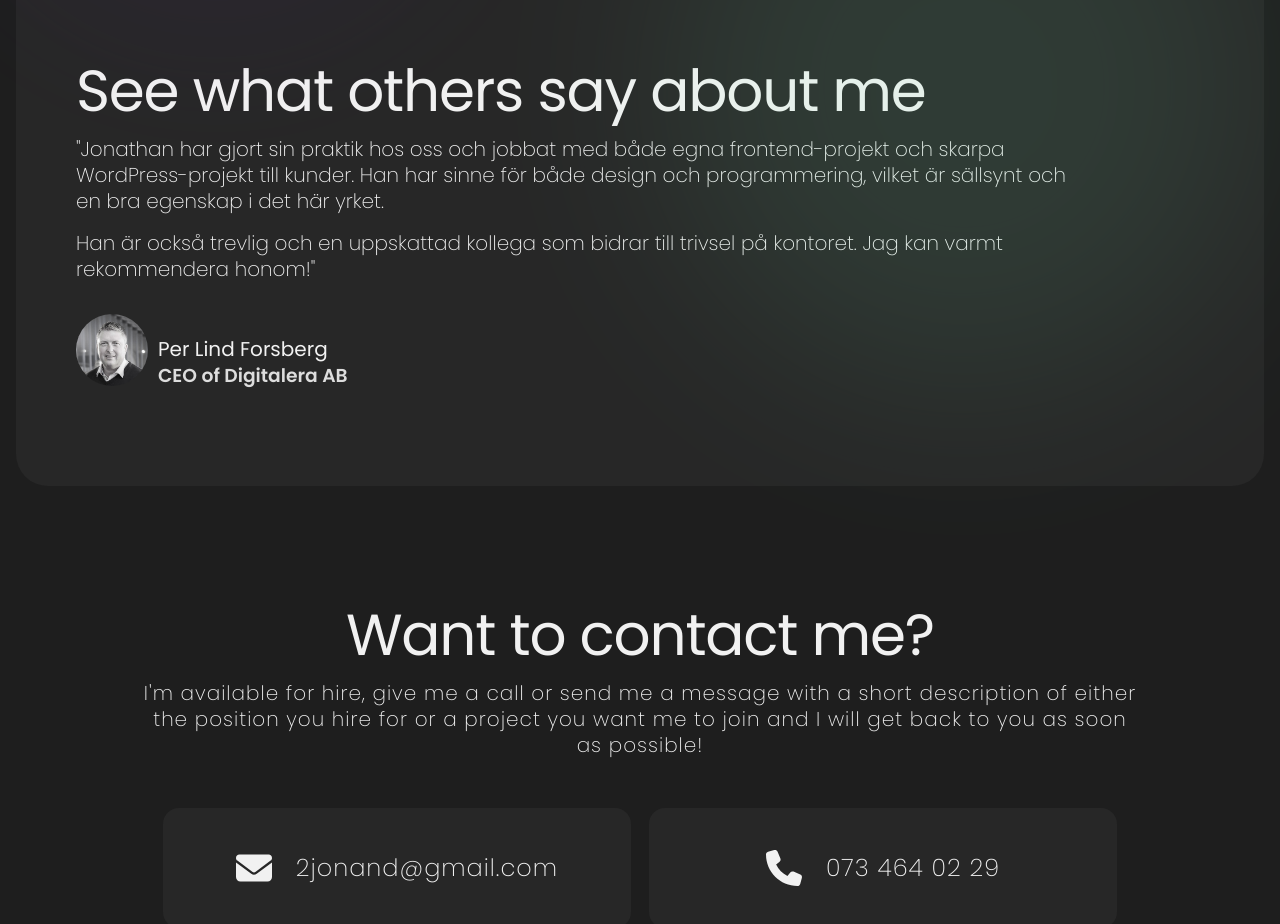
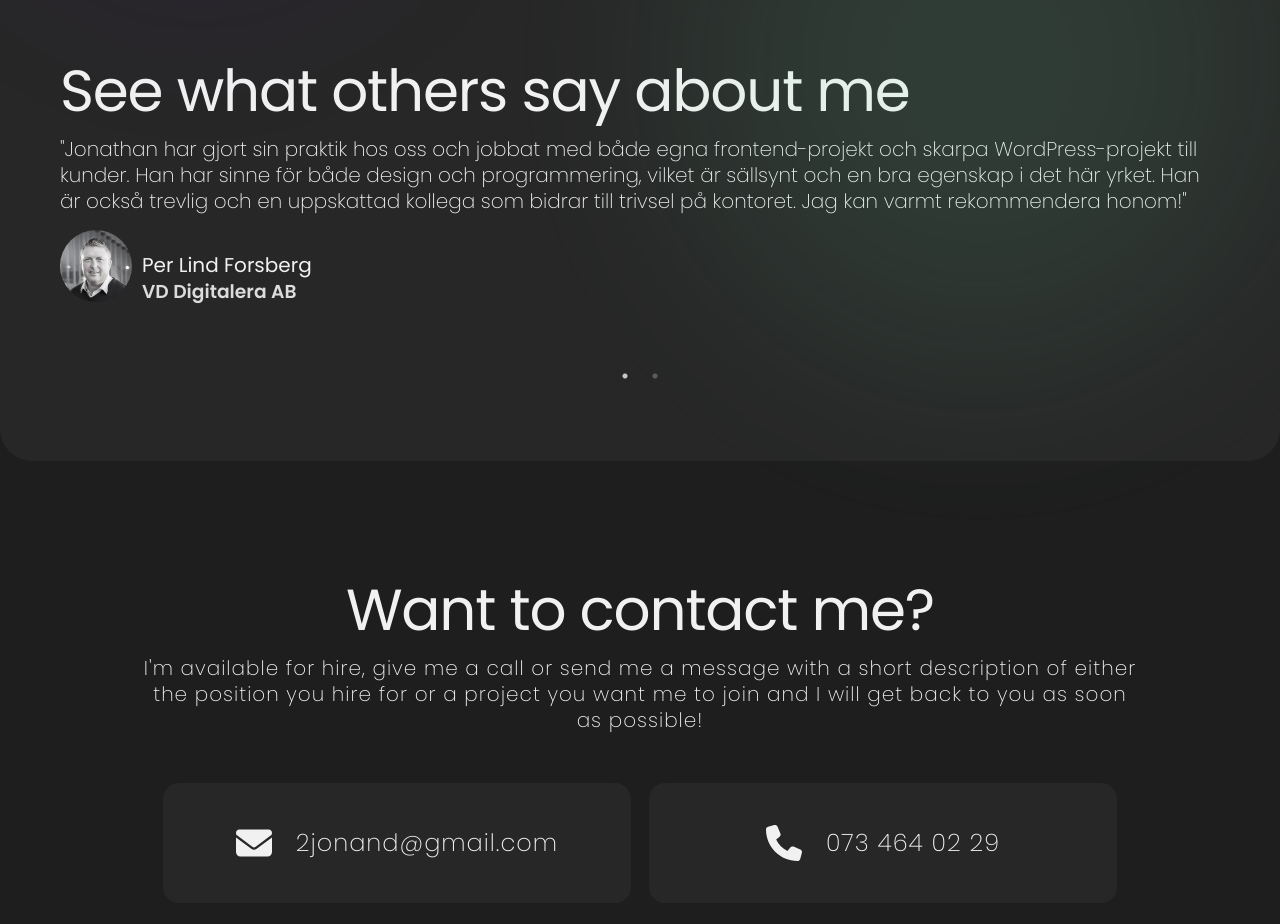
Before and after one commit to Wztrbrg/portfolio, a React (Create React App) app: page / in a window 1280 px wide. Shown: the part 3080-4004 px from the top of the page. Built offline with nearby package versions, Linux system fonts and the light colour scheme.

Commit message:
added testimonial slider and testimonial

```diff
--- a/package.json
+++ b/package.json
@@ -19,7 +19,9 @@
     "react-intersection-observer": "^9.13.0",
     "react-router-dom": "^6.20.0",
     "react-scripts": "5.0.1",
+    "react-slick": "^0.30.3",
     "sass": "^1.70.0",
+    "slick-carousel": "^1.8.1",
     "web-vitals": "^2.1.4"
   },
   "scripts": {
--- a/src/assets/style/components/AboutSection.scss
+++ b/src/assets/style/components/AboutSection.scss
@@ -110,13 +110,17 @@
     }
 
     .testimonial-container {
-      max-width: 1000px;
-
+      width: 100% !important;
+      max-width: calc(100vw - 120px);
+      .slick-slider {
+        width: 100% !important;
+        .slick-list {
+          .slick-track {
+            .slick-slide {
               .testimonial-card {
                 display: flex;
                 flex-direction: column;
                 position: relative;
-        width: 100%;
                 box-shadow: none;
                 gap: 16px;
 
@@ -128,7 +132,7 @@
                   margin-top: 16px;
 
                   .testimonial-card-image {
-            width: 72px;
+                    width: 72px !important;
                     height: 72px;
                     border-radius: 2000px;
                   }
@@ -166,6 +170,20 @@
           }
         }
 
+        .slick-dots {
+          li {
+            button {
+              &::before {
+                color: #fff;
+              }
+            }
+          }
+        }
+      }
+    }
+  }
+}
+
 @media screen and (max-width: 970px) {
   .about-wrapper {
     gap: 50px;
@@ -197,6 +215,7 @@
       }
 
       .testimonial-container {
+        max-width: calc(100vw - 32px);
         .testimonial-card {
           .testimonial-card-description {
             font-size: $small-para;
@@ -232,30 +251,14 @@
         }
         .right {
           width: 100%;
-          .about-heading {
-            // text-align: center;
-          }
-
-          .about-para {
-            // text-align: center;
-          }
         }
       }
     }
 
     .bottom {
-      .testimonial-heading {
-        // text-align: center;
-      }
-
       .testimonial-container {
         .testimonial-card {
-          .testimonial-card-description {
-            // text-align: center;
-          }
-
           .person-container {
-            // flex-direction: column;
             justify-content: flex-start;
             align-items: flex-end;
 
--- a/src/components/AboutSection.jsx
+++ b/src/components/AboutSection.jsx
@@ -2,8 +2,36 @@ import "../assets/style/components/AboutSection.scss";
 import React, { useState, useEffect } from "react";
 import firstUser from "../assets/images/per.jpg";
 import AnimatedSection from "./AnimatedSection";
+import Slider from "react-slick";
+import "slick-carousel/slick/slick.css";
+import "slick-carousel/slick/slick-theme.css";
 
 function AboutSection({ aboutRef }) {
+  const reviews = [
+    {
+      title: 'Per Lind Forsberg',
+      role: 'VD Digitalera AB',
+      description: '"Jonathan har gjort sin praktik hos oss och jobbat med både egna frontend-projekt och skarpa WordPress-projekt till kunder. Han har sinne för både design och programmering, vilket är sällsynt och en bra egenskap i det här yrket. Han är också trevlig och en uppskattad kollega som bidrar till trivsel på kontoret. Jag kan varmt rekommendera honom!"',
+      image: firstUser,
+    },
+    {
+      title: 'Andreas Jamous',
+      role: 'VD Hållbar Fastighetsservice Syd AB',
+      description: '"Min största utmaning som nystartad företagare var att skapa en professionell och användarvänlig hemsida. Samarbetet med Jonathan har varit smidigt och professionellt – han har lyssnat på mina önskemål, kommit med kreativa lösningar och levererat en hemsida som överträffade mina förväntningar. Han svarade snabbt på mina frågor och gav mig trygghet genom hela processen. Hemsidan ser nu bättre ut än konkurrenternas, och jag rekommenderar varmt Jonathan till andra företag som behöver en skicklig webbutvecklare."',
+      image: firstUser,
+    },
+  ];
+
+  const settings = {
+    dots: true,
+    infinite: true,
+    speed: 500,
+    slidesToShow: 1,
+    slidesToScroll: 1,
+    autoplay: true,
+    autoplaySpeed: 10000,
+    arrows: false,
+  };
 
   return (
     <AnimatedSection>
@@ -21,21 +49,22 @@ function AboutSection({ aboutRef }) {
         <div className="bottom">
           <h2 className="testimonial-heading">See what others say about me</h2>
           <div className="testimonial-container">
-            <div className="testimonial-card">
+            <Slider {...settings}>
+              {reviews.map((review, index) => (
+                <div key={index} className="testimonial-card">
                   <p className="testimonial-card-description">
-                "Jonathan har gjort sin praktik hos oss och jobbat med både egna frontend-projekt och skarpa WordPress-projekt till kunder. Han har sinne för både design och programmering, vilket är sällsynt och en bra egenskap i det här yrket.
-              </p>
-              <p className="testimonial-card-description">
-                Han är också trevlig och en uppskattad kollega som bidrar till trivsel på kontoret. Jag kan varmt rekommendera honom!"
+                    {review.description}
                   </p>
                   <div className="person-container">
-                <img className="testimonial-card-image" src={firstUser}></img>
+                    <img className="testimonial-card-image" src={review.image}></img>
                     <div className="person-text-container">
-                  <h2 className="testimonial-card-title">Per Lind Forsberg</h2>
-                  <h3 className="testimonial-card-role">CEO of Digitalera AB</h3>
+                      <h2 className="testimonial-card-title">{review.title}</h2>
+                      <h3 className="testimonial-card-role">{review.role}</h3>
                     </div>
                   </div>
                 </div>
+              ))}
+            </Slider>
           </div>
         </div>
         <div className="bg-blur-ball-right"></div>
```
Also changed, not shown: 1 other file (tests, documents, lock files or other folders). Lines whose indentation alone changed are shown as unchanged.
